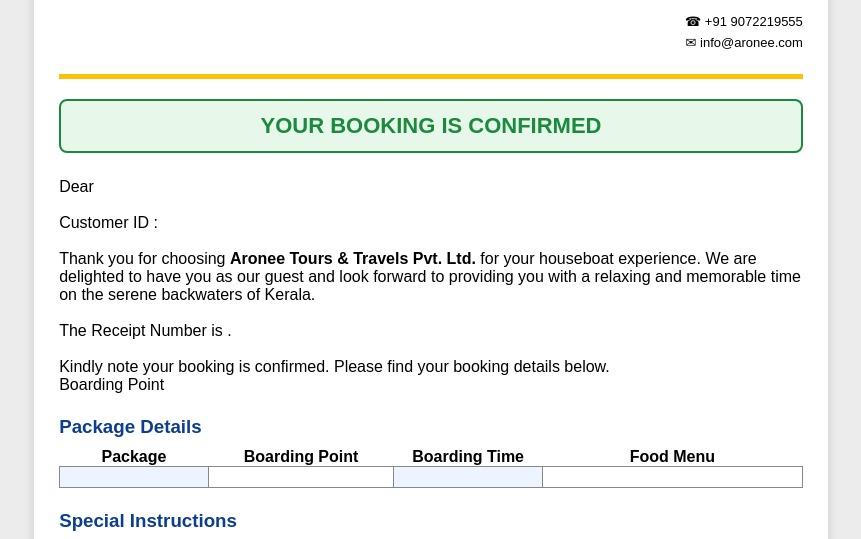
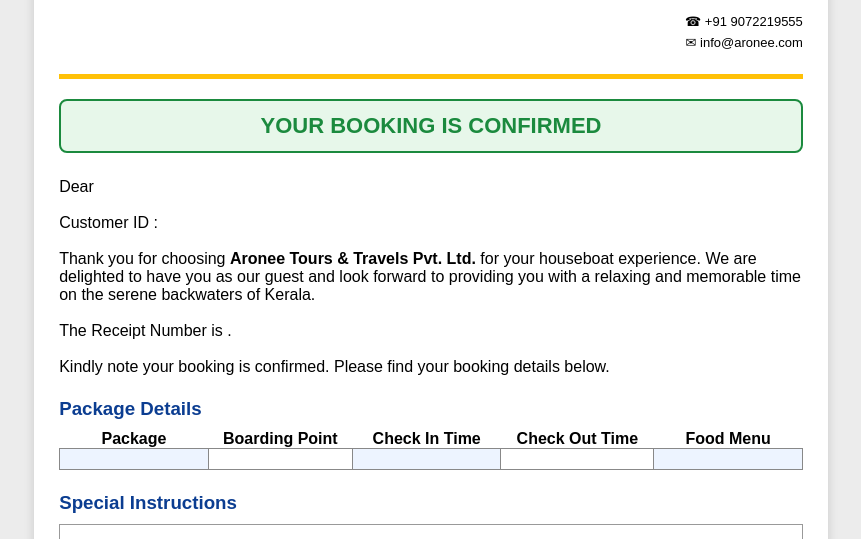
Before and after one commit to Aronee2020/My-Website, a plain HTML site: page guestVoucher.html in a window 1280 px wide. Shown: the part 204-743 px from the top of the page, without its empty margins (209-1070 px from the left). Drawn offline with Linux system fonts and the light colour scheme.

Commit message:
Update guestVoucher.html

```diff
--- a/guestVoucher.html
+++ b/guestVoucher.html
@@ -115,7 +115,7 @@
 
 <!-- ================= PACKAGE DETAILS ================= -->
 
-<th>Boarding Point</th>   <!-- ================= PAYMENT ================= -->
+ <!-- ================= PAYMENT ================= -->
 
 <!-- ================= PAYMENT DETAILS ================= -->
 
@@ -126,14 +126,16 @@
     <tr>
         <th>Package</th>
         <th>Boarding Point</th>
-    <th>Boarding Time</th>
+        <th>Check In Time</th>
+        <th>Check Out Time</th>
         <th>Food Menu</th>
     </tr>
 
     <tr>
         <td id="package"></td>
         <td id="checkInPoint"></td>
-    <td id="boardingTime"></td>
+        <td id="checkInTime"></td>
+        <td id="checkOutTime"></td>
         <td id="foodMenu" class="foodMenuCell"></td>
     </tr>
 
```
Lines whose indentation alone changed are shown as unchanged.
